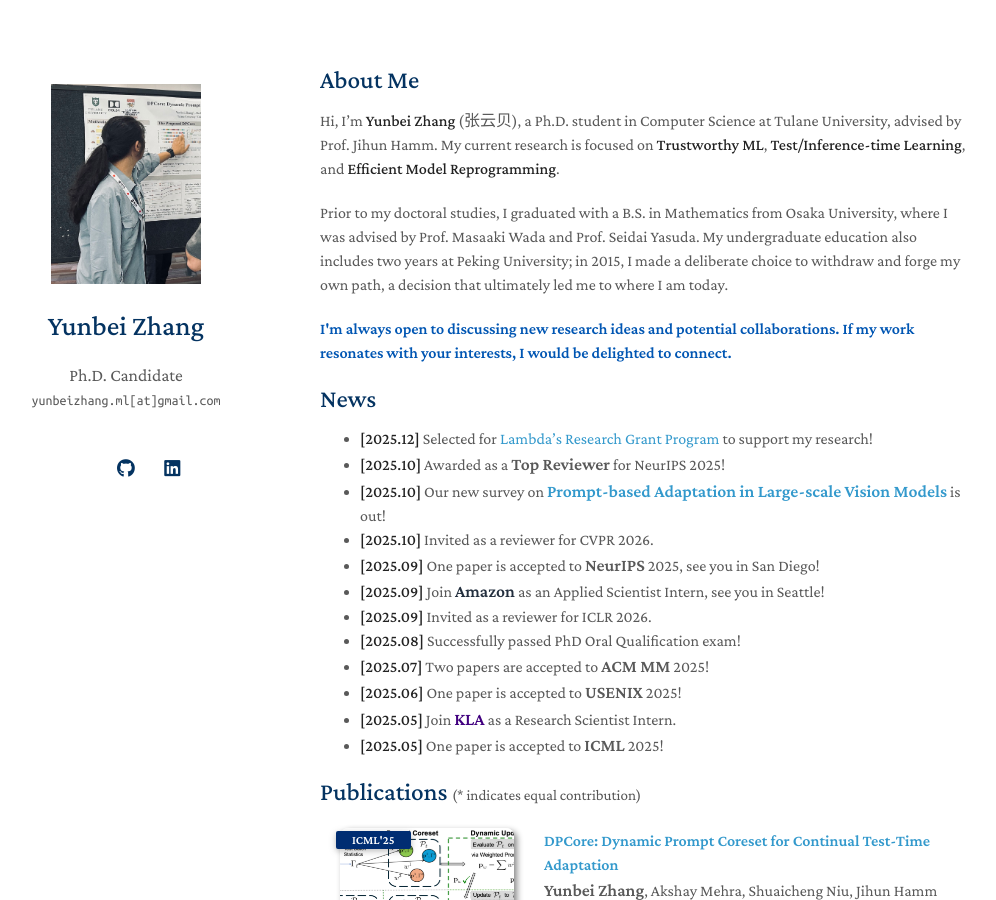
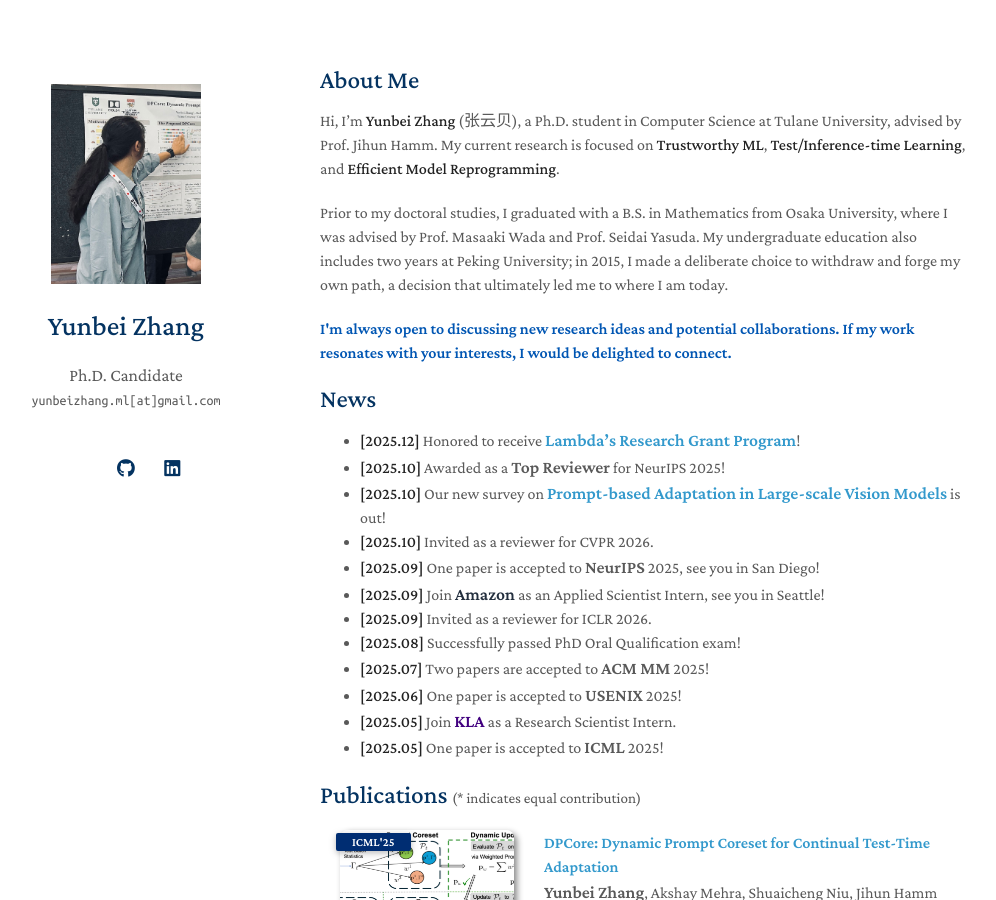
Before and after one commit to yunbeizhang/yunbeizhang.github.io, a Jekyll site: the page built from index.md, in a window 1280 px wide and 900 px high. Shown: the whole window, without its empty margins (150-1146 px from the left). Built offline with Jekyll 4.4.1, drawn with Linux system fonts in a browser that asks for light colours; a style sheet for code colours, icons or effects is not loaded; our own code applies the rules of GitHub Pages for plain Markdown files.

Commit message:
Revise news entries for Lambda's Research Grant
Updated news section to reflect recent achievements.

```diff
--- a/index.md
+++ b/index.md
@@ -19,7 +19,7 @@
 <!-- - **Adversarial Machine Learning:** adversarial attack, data poisoning -->
 
 ## News
-- **[2025.12]** Selected for [Lambda's Research Grant Program](https://lambda.ai/research) to support my research!
+- **[2025.12]** Honored to receive <span style="font-size: 1.1em; font-weight: bold;"><a href="https://lambda.ai/research">Lambda's Research Grant Program</a></span>!
 - **[2025.10]** Awarded as a <span style="font-size: 1.1em; font-weight: bold;">Top Reviewer</span> for NeurIPS 2025!
 - **[2025.10]** Our new survey on <span style="font-size: 1.1em; font-weight: bold;"><a href="https://arxiv.org/abs/2510.13219">Prompt-based Adaptation in Large-scale Vision Models</a></span> is out!
 - **[2025.10]** Invited as a reviewer for CVPR 2026.
```
